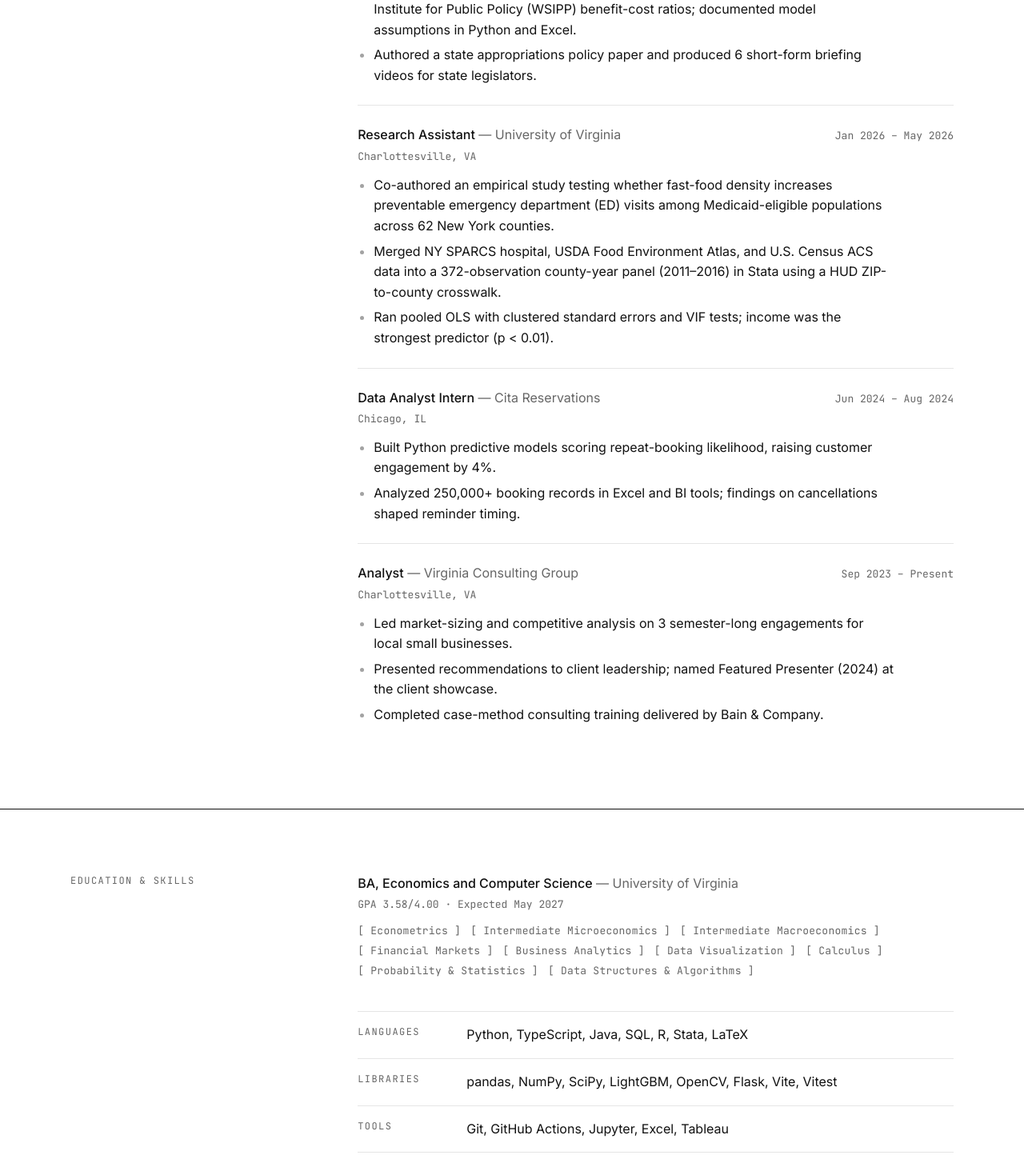
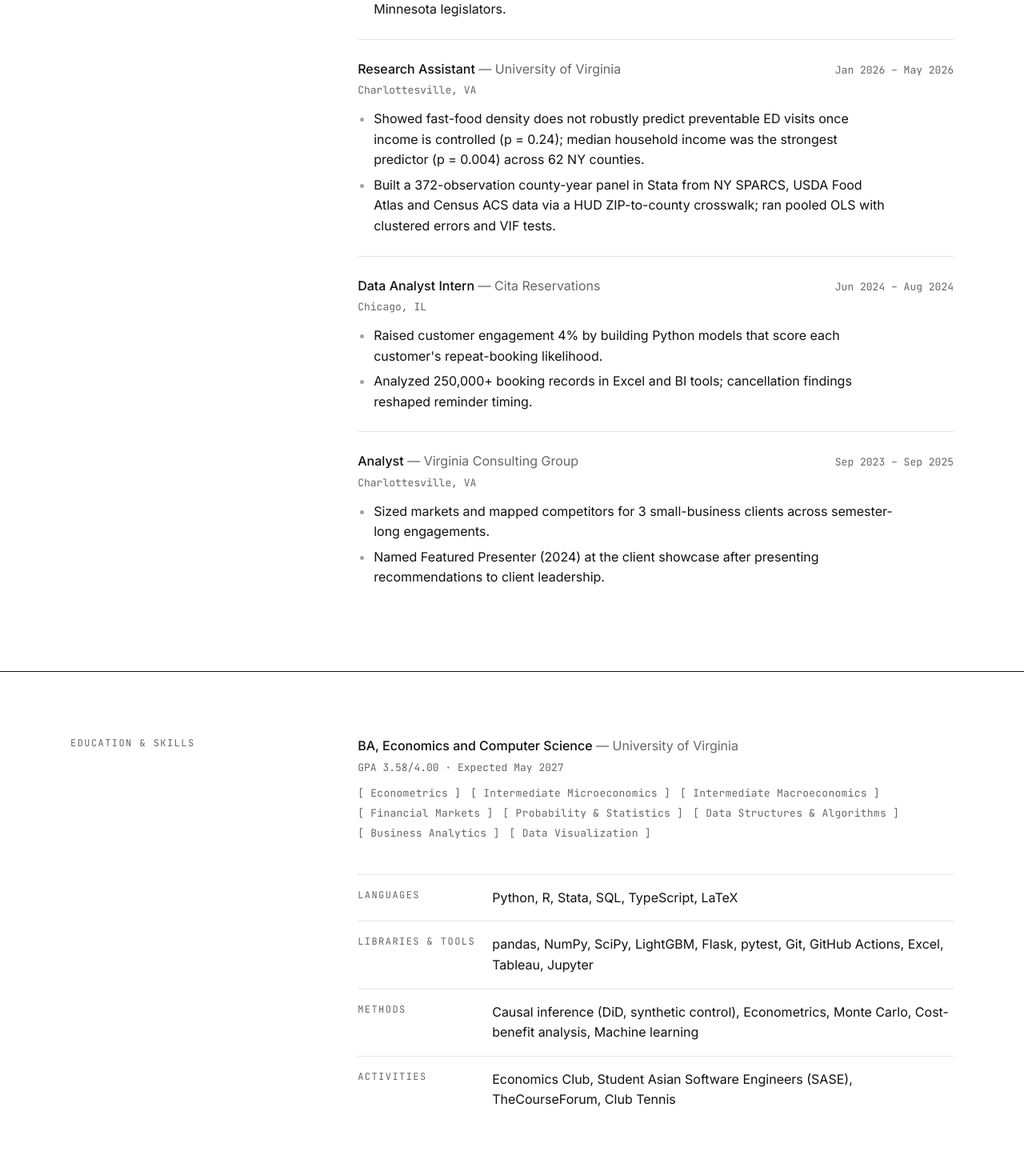
Before and after one commit to jpark875/Jport, a Next.js app: page / in a window 1280 px wide. Shown: the part 3740-5199 px from the top of the page at 80% size. Built offline with nearby package versions, Linux system fonts and the light colour scheme; no server answers.

Commit message:
Sync site with updated résumé

```diff
--- a/components/Background.tsx
+++ b/components/Background.tsx
@@ -1,4 +1,4 @@
-import { activities, education, honors, skills } from "@/data/background";
+import { activities, education, skills } from "@/data/background";
 import { label, meta } from "@/lib/ui";
 import Section from "./Section";
 import Tags from "./Tags";
@@ -20,10 +20,10 @@
       </div>
 
       <dl className="mt-10 border-t border-neutral-200">
-        {[...skills, { label: "Honors", items: honors }, { label: "Activities", items: activities }].map((group) => (
+        {[...skills, { label: "Activities", items: activities }].map((group) => (
           <div
             key={group.label}
-            className="grid gap-2 border-b border-neutral-200 py-4 last:border-b-0 sm:grid-cols-[8rem_1fr]"
+            className="grid gap-2 border-b border-neutral-200 py-4 last:border-b-0 sm:grid-cols-[10rem_1fr]"
           >
             <dt className={label}>{group.label}</dt>
             <dd>{group.items.join(", ")}</dd>
--- a/content/research/medicaid-job-lock.json
+++ b/content/research/medicaid-job-lock.json
@@ -12,7 +12,7 @@
     { "value": "−9.9 pp", "label": "Uninsured" },
     { "value": "−0.5 pp", "label": "Worked during the year, CI −1.9 to 1.0" }
   ],
-  "abstract": "If employer coverage locks low-income workers into jobs, the ACA Medicaid expansion should have raised job switching, self-employment and voluntary part-time work, and it might have reduced work. Using the CPS Annual Social and Economic Supplement for 2008 to 2024 and the Callaway and Sant'Anna estimator for staggered adoption, expansion raised Medicaid coverage among adults at or below 138% of the poverty line by 13.3 percentage points and cut uninsurance by 9.9 points. It did not reduce employment or hours, and it did not detectably change job mobility, self-employment or voluntary part-time work. A methodological finding: the survey year just before a January expansion is partly treated, so the conventional comparison year understates the coverage gain by a quarter to more than a half and manufactures a spurious 3-point rise in employment.",
+  "abstract": "If employer coverage locks low-income workers into jobs, the ACA Medicaid expansion should have raised job switching, self-employment and voluntary part-time work, and it might have reduced work. Using the CPS Annual Social and Economic Supplement for 2008 to 2024 and the Callaway and Sant'Anna estimator for staggered adoption, expansion raised Medicaid coverage among adults at or below 138% of the poverty line by 13.3 percentage points and cut uninsurance by 9.9 points. It did not reduce employment or hours, and it did not detectably change job mobility, self-employment or voluntary part-time work. A methodological finding: the survey year just before a January expansion is partly treated, so the conventional comparison year understates the coverage gain by a quarter to more than a half and manufactures a spurious 3.3-point rise in employment.",
   "question": "Did Medicaid expansion raise coverage, and did coverage that no longer depends on a job change the labor-market margins that job-lock theory predicts: job mobility, self-employment, part-time work, employment and hours?",
   "data": [
     "IPUMS CPS-ASEC, survey years 2009 to 2025 (reference years 2008 to 2024): 191,112 person records for adults aged 26 to 64 at or below 138% of the federal poverty line",
--- a/data/background.ts
+++ b/data/background.ts
@@ -8,15 +8,12 @@
     "Intermediate Microeconomics",
     "Intermediate Macroeconomics",
     "Financial Markets",
+    "Probability & Statistics",
+    "Data Structures & Algorithms",
     "Business Analytics",
     "Data Visualization",
-    "Calculus",
-    "Probability & Statistics",
-    "Data Structures & Algorithms",
   ],
 };
-
-export const honors = ["Featured Presenter, Virginia Consulting Group (2024)"];
 
 export const activities = [
   "Economics Club",
@@ -26,29 +23,31 @@
 ];
 
 export const skills: { label: string; items: string[] }[] = [
-  { label: "Languages", items: ["Python", "TypeScript", "Java", "SQL", "R", "Stata", "LaTeX"] },
+  { label: "Languages", items: ["Python", "R", "Stata", "SQL", "TypeScript", "LaTeX"] },
   {
-    label: "Libraries",
-    items: ["pandas", "NumPy", "SciPy", "LightGBM", "OpenCV", "Flask", "Vite", "Vitest"],
-  },
-  {
-    label: "Tools",
-    items: ["Git", "GitHub Actions", "Jupyter", "Excel", "Tableau"],
+    label: "Libraries & Tools",
+    items: [
+      "pandas",
+      "NumPy",
+      "SciPy",
+      "LightGBM",
+      "Flask",
+      "pytest",
+      "Git",
+      "GitHub Actions",
+      "Excel",
+      "Tableau",
+      "Jupyter",
+    ],
   },
   {
     label: "Methods",
     items: [
+      "Causal inference (DiD, synthetic control)",
       "Econometrics",
-      "Regression",
-      "Causal inference",
-      "Difference-in-differences (Callaway–Sant'Anna, Sun–Abraham, Goodman-Bacon)",
-      "Synthetic control",
-      "Bootstrap and randomization inference",
-      "Forecast evaluation",
-      "Cost-benefit analysis (Monte Carlo)",
+      "Monte Carlo",
+      "Cost-benefit analysis",
       "Machine learning",
-      "Portfolio optimization",
-      "Risk modeling",
     ],
   },
 ];
--- a/data/experience.ts
+++ b/data/experience.ts
@@ -16,10 +16,9 @@
     start: "Jun 2026",
     end: "Aug 2026",
     points: [
-      "Built a de-identified panel dataset of 20+ years of child-welfare case narratives in Python, hand-coding Adverse Childhood Experiences (ACE) exposure and time-to-permanency.",
-      "Estimated Minnesota's annual cost of child-welfare inaction at $4.2 billion using CDC lifetime-cost estimates.",
-      "Conducted cost-benefit analysis of prevention spending against Washington State Institute for Public Policy (WSIPP) benefit-cost ratios; documented model assumptions in Python and Excel.",
-      "Authored a state appropriations policy paper and produced 6 short-form briefing videos for state legislators.",
+      "Quantified Minnesota's annual cost of child-welfare inaction at $4.2 billion by hand-coding ACE exposure in a de-identified 20-year case panel in Python and applying CDC lifetime-cost estimates.",
+      "Benchmarked prevention spending against WSIPP benefit-cost ratios; documented assumptions in Python and Excel.",
+      "Authored a state appropriations policy paper and 6 short-form briefing videos for Minnesota legislators.",
     ],
   },
   {
@@ -29,9 +28,8 @@
     start: "Jan 2026",
     end: "May 2026",
     points: [
-      "Co-authored an empirical study testing whether fast-food density increases preventable emergency department (ED) visits among Medicaid-eligible populations across 62 New York counties.",
-      "Merged NY SPARCS hospital, USDA Food Environment Atlas, and U.S. Census ACS data into a 372-observation county-year panel (2011–2016) in Stata using a HUD ZIP-to-county crosswalk.",
-      "Ran pooled OLS with clustered standard errors and VIF tests; income was the strongest predictor (p < 0.01).",
+      "Showed fast-food density does not robustly predict preventable ED visits once income is controlled (p = 0.24); median household income was the strongest predictor (p = 0.004) across 62 NY counties.",
+      "Built a 372-observation county-year panel in Stata from NY SPARCS, USDA Food Atlas and Census ACS data via a HUD ZIP-to-county crosswalk; ran pooled OLS with clustered errors and VIF tests.",
     ],
   },
   {
@@ -41,8 +39,8 @@
     start: "Jun 2024",
     end: "Aug 2024",
     points: [
-      "Built Python predictive models scoring repeat-booking likelihood, raising customer engagement by 4%.",
-      "Analyzed 250,000+ booking records in Excel and BI tools; findings on cancellations shaped reminder timing.",
+      "Raised customer engagement 4% by building Python models that score each customer's repeat-booking likelihood.",
+      "Analyzed 250,000+ booking records in Excel and BI tools; cancellation findings reshaped reminder timing.",
     ],
   },
   {
@@ -50,10 +48,10 @@
     org: "Virginia Consulting Group",
     place: "Charlottesville, VA",
     start: "Sep 2023",
+    end: "Sep 2025",
     points: [
-      "Led market-sizing and competitive analysis on 3 semester-long engagements for local small businesses.",
-      "Presented recommendations to client leadership; named Featured Presenter (2024) at the client showcase.",
-      "Completed case-method consulting training delivered by Bain & Company.",
+      "Sized markets and mapped competitors for 3 small-business clients across semester-long engagements.",
+      "Named Featured Presenter (2024) at the client showcase after presenting recommendations to client leadership.",
     ],
   },
 ];
```
Also changed, not shown: 1 other file (tests, documents, lock files or other folders).
